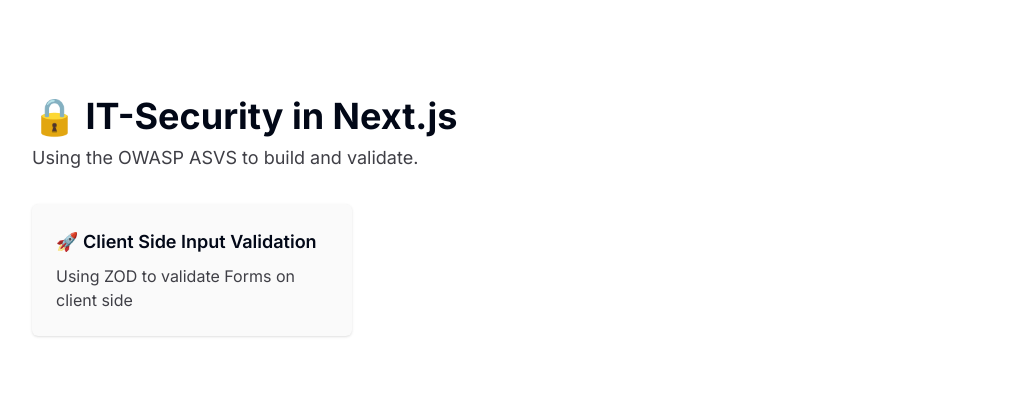
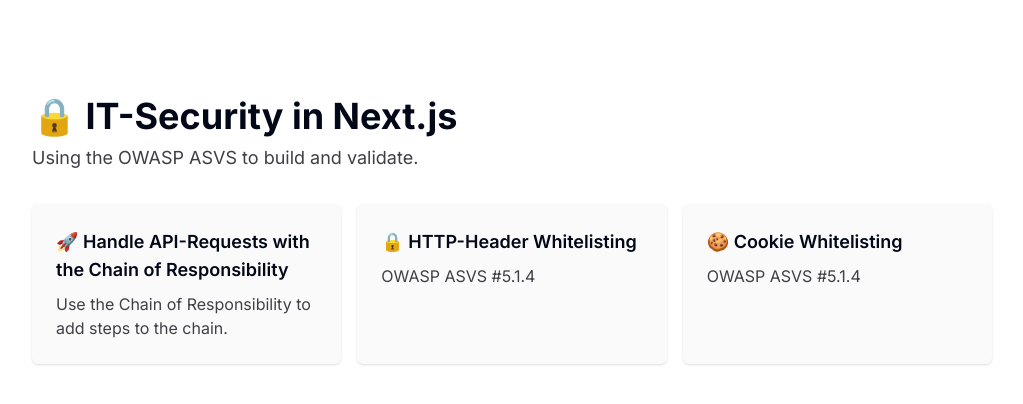
Before and after one commit to TobiasGleiter/nextjs-security, a Next.js app: page / in a window 1280 px wide. Shown: the top 404 px of the page, without its empty margins (128-1151 px from the left). Built offline with nearby package versions, Linux system fonts and the light colour scheme.

Commit message:
style: new layout

```diff
--- a/src/app/docs/input-validation/client/page.tsx
+++ /dev/null
@@ -1,19 +0,0 @@
-import { UserForm } from "@/components/user/user.form";
-import Link from "next/link";
-import { Suspense } from "react";
-
-export default function ClientSideInputValidationPage() {
-  return (
-    <main className="container flex flex-col gap-8 p-8 mx-auto m-16 max-w-5xl">
-      <div>
-        <Link href={"/"}>Back</Link>
-      </div>
-      <div className="flex flex-col gap-2">
-        <h1 className="text-4xl font-bold">🚀 Client Side Input Validation</h1>
-      </div>
-      <Suspense fallback="Loading...">
-        <UserForm />
-      </Suspense>
-    </main>
-  );
-}
--- /dev/null
+++ b/src/app/docs/layout.tsx
@@ -0,0 +1,18 @@
+import Link from "next/link";
+
+export default function DocsLayout({
+  children,
+}: Readonly<{
+  children: React.ReactNode;
+}>) {
+  return (
+    <main className="container flex flex-col gap-8 p-8 mx-auto m-16 max-w-5xl">
+      <div>
+        <Link href={"/"} className="hover:text-zinc-600 duration-200">
+          🔙 Back
+        </Link>
+      </div>
+      <div>{children}</div>
+    </main>
+  );
+}
--- a/src/app/page.tsx
+++ b/src/app/page.tsx
@@ -1,4 +1,23 @@
-import Link from "next/link";
+import Card from "@/components/ui/card";
+import { Key } from "react";
+
+const items = [
+  {
+    headline: "🚀 Handle API-Requests with the Chain of Responsibility",
+    description: "Use the Chain of Responsibility to add steps to the chain.",
+    href: "/docs/chain-of-responsibilities",
+  },
+  {
+    headline: "🔒 HTTP-Header Whitelisting",
+    description: "OWASP ASVS #5.1.4",
+    href: "/docs/headers",
+  },
+  {
+    headline: "🍪 Cookie Whitelisting",
+    description: "OWASP ASVS #5.1.4",
+    href: "/docs/cookies",
+  },
+];
 
 export default function Home() {
   return (
@@ -9,17 +28,15 @@
           Using the OWASP ASVS to build and validate.
         </p>
       </div>
-      <div className="grid md:grid-cols-3">
-        <div className="flex flex-col gap-2 bg-zinc-50 p-6 rounded-md shadow">
-          <Link href="/docs/input-validation/client">
-            <h2 className="text-lg font-semibold hover:underline">
-              🚀 Client Side Input Validation
-            </h2>
-          </Link>
-          <p className="text-zinc-700">
-            Using ZOD to validate Forms on client side
-          </p>
-        </div>
+      <div className="grid md:grid-cols-3 gap-4">
+        {items.map((item, key: Key) => (
+          <Card
+            key={key}
+            headline={item.headline}
+            description={item.description}
+            href={item.href}
+          />
+        ))}
       </div>
     </main>
   );
--- /dev/null
+++ b/src/components/ui/card.tsx
@@ -0,0 +1,18 @@
+import Link from "next/link";
+
+interface CardProps {
+  headline: string;
+  description: string;
+  href: string;
+}
+
+export default function Card({ headline, description, href }: CardProps) {
+  return (
+    <div className="flex flex-col gap-2 bg-zinc-50 p-6 rounded-md shadow">
+      <Link href={href}>
+        <h2 className="text-lg font-semibold hover:underline">{headline}</h2>
+      </Link>
+      <p className="text-zinc-700">{description}</p>
+    </div>
+  );
+}
```
